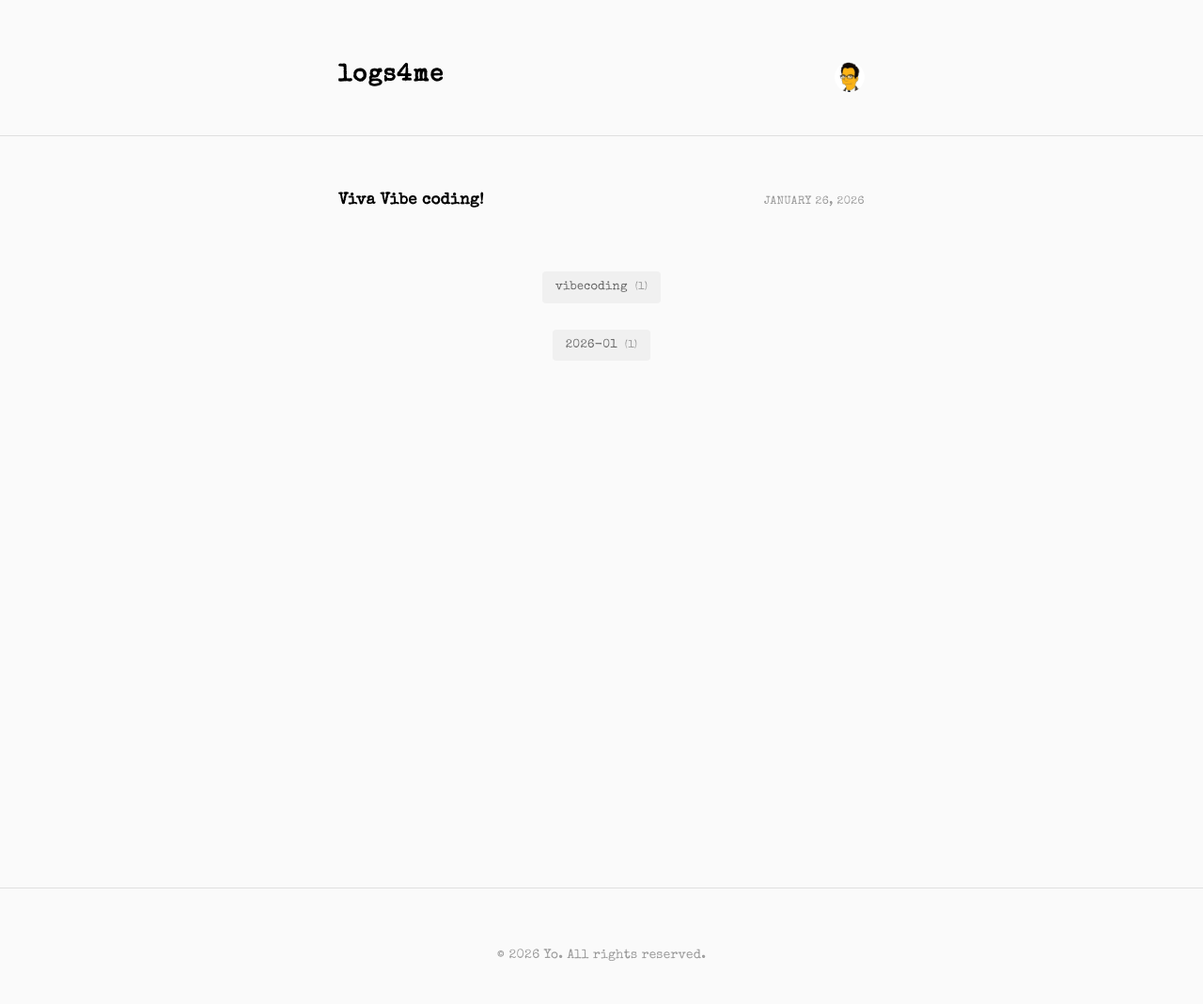
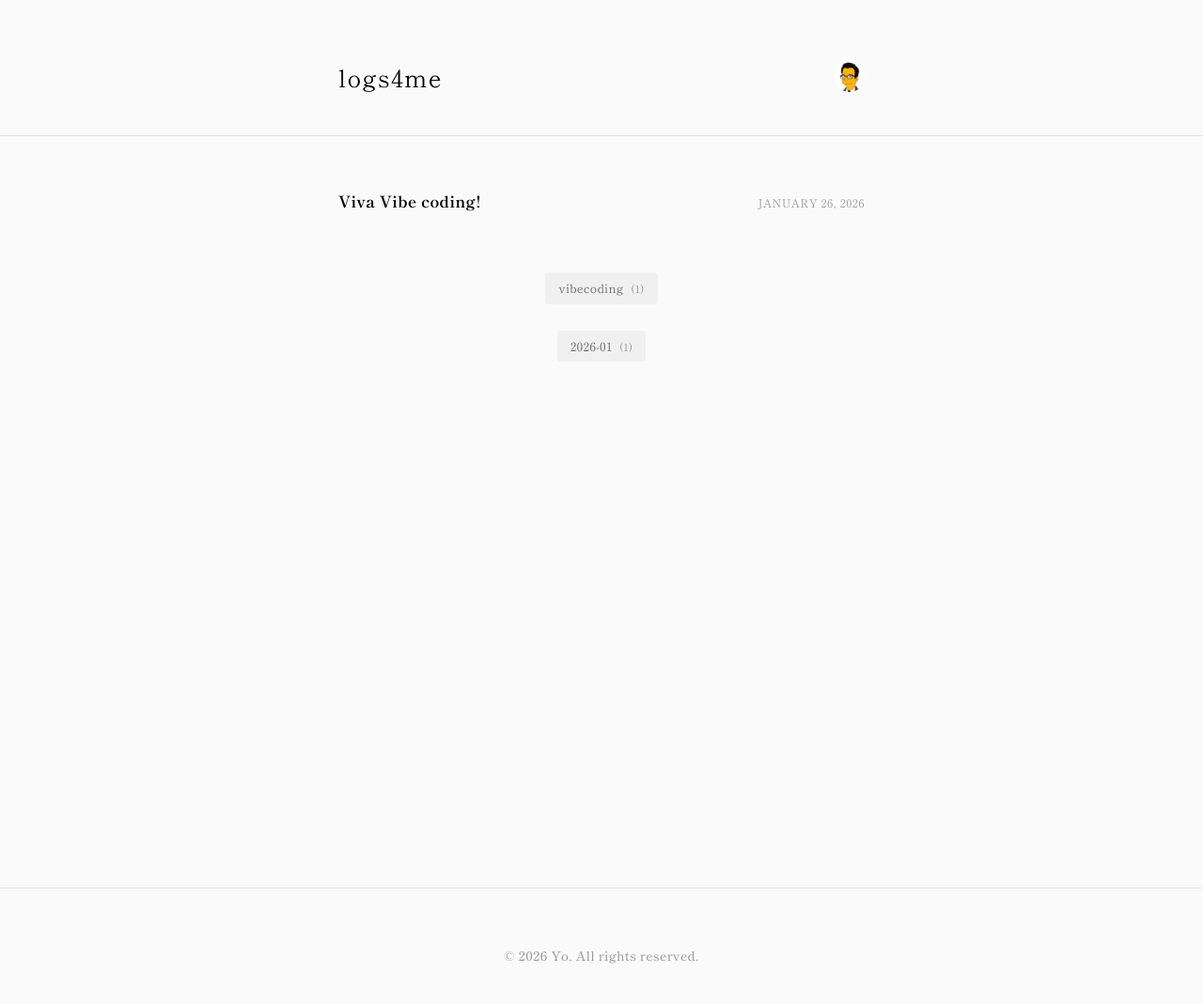
Before and after one commit to champlasonic/logs4me, a Jekyll site: the page built from index.md, in a window 1280 px wide. Shown: the whole page at 94% size. Built offline with Jekyll 4.4.1, drawn with Linux system fonts in a browser that asks for light colours; some web fonts are replaced.

Commit message:
Add New Tegomin font from Google Fonts
- Added New Tegomin as primary font family
- Updated body, site-title, and code font families
- New Tegomin is a hand-written serif with vintage aesthetic
- Maintained Shippori Mincho as fallback

Co-Authored-By: Claude Sonnet 4.5 <noreply@anthropic.com>

```diff
--- a/_layouts/default.html
+++ b/_layouts/default.html
@@ -7,7 +7,7 @@
   <meta name="description" content="{{ page.description | default: site.description }}">
   <link rel="preconnect" href="https://fonts.googleapis.com">
   <link rel="preconnect" href="https://fonts.gstatic.com" crossorigin>
-  <link href="https://fonts.googleapis.com/css2?family=Courier+Prime:wght@400;700&family=Special+Elite&family=Shippori+Mincho:wght@400;500;600;700&display=swap" rel="stylesheet">
+  <link href="https://fonts.googleapis.com/css2?family=Courier+Prime:wght@400;700&family=New+Tegomin&family=Special+Elite&family=Shippori+Mincho:wght@400;500;600;700&display=swap" rel="stylesheet">
   <link rel="stylesheet" href="{{ '/assets/css/main.css' | relative_url }}">
 
   <!-- Favicons -->
--- a/assets/css/main.css
+++ b/assets/css/main.css
@@ -6,7 +6,7 @@
 }
 
 body {
-  font-family: 'Special Elite', 'Shippori Mincho', 'Courier New', monospace;
+  font-family: 'New Tegomin', 'Shippori Mincho', serif;
   line-height: 1.7;
   color: #1a1a1a;
   background-color: #fafafa;
@@ -35,9 +35,9 @@ body {
 .site-title {
   margin: 0;
   font-size: 1.6rem;
-  font-weight: 700;
+  font-weight: 400;
   letter-spacing: 0.05em;
-  font-family: 'Special Elite', 'Shippori Mincho', 'Courier Prime', monospace;
+  font-family: 'New Tegomin', 'Shippori Mincho', serif;
 }
 
 .site-title a {
@@ -232,7 +232,7 @@ body {
   background-color: #f0f0f0;
   padding: 3px 8px;
   border-radius: 4px;
-  font-family: 'Special Elite', 'Shippori Mincho', 'Courier Prime', 'Courier New', monospace;
+  font-family: 'Courier Prime', 'Courier New', monospace;
   font-size: 0.9em;
   color: #d63384;
 }
```
